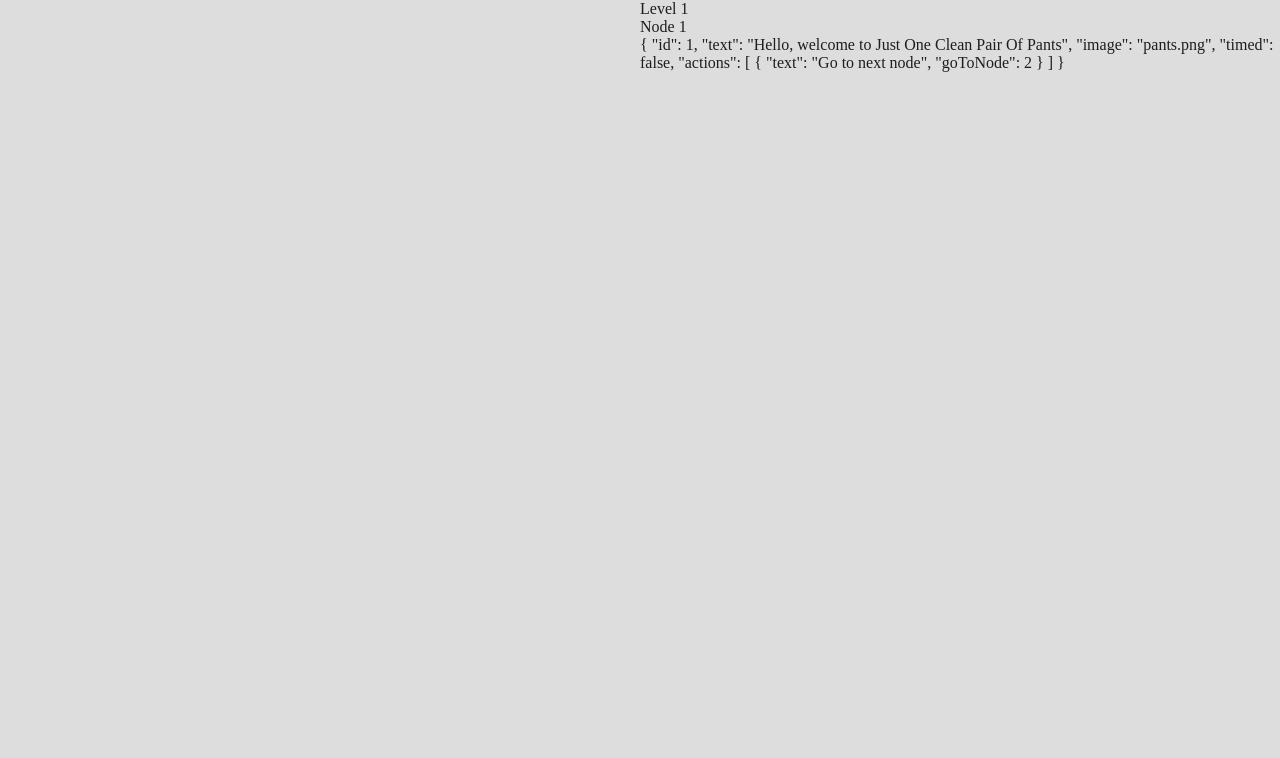
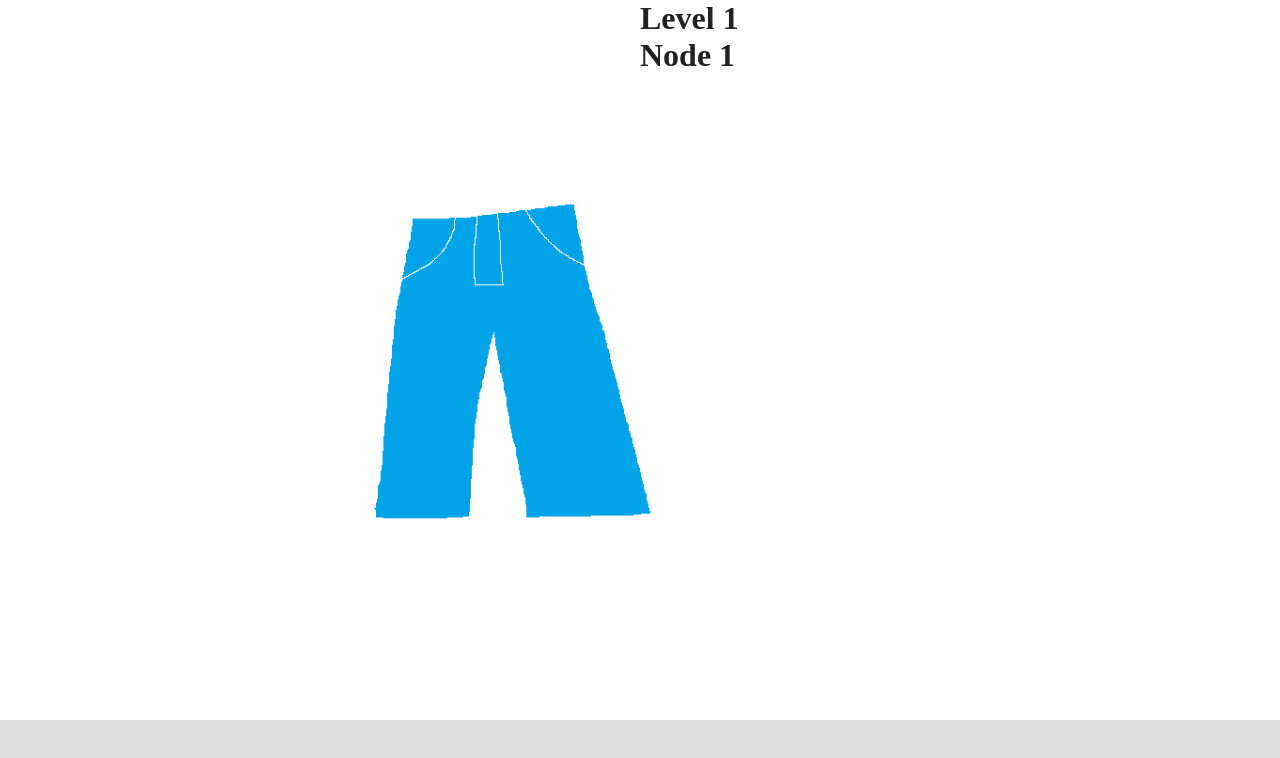
Before and after one commit to hesselapplications/cleanpants, a Vue app: page / in a window 1280 px wide. Shown: the top 758 px of the page. Built offline with nearby package versions, Linux system fonts and the light colour scheme.

Commit message:
Add basic navigation

```diff
--- a/src/App.vue
+++ b/src/App.vue
@@ -1,10 +1,20 @@
 <template>
   <div id="app">
     <BackgroundImage :levelId="levelId" :image="node.image">
-      <p>Level {{levelId}}</p>
-      <p>Node {{nodeId}}</p>
-      <p>{{node}}</p>
+      <h1>Level {{levelId}}</h1>
+      <h1>Node {{nodeId}}</h1>
     </BackgroundImage>
+    <v-bottom-sheet v-model="sheet" inset hide-overlay>
+      <v-sheet class="text-center" height="200px">
+        <h1>{{node.text}}</h1>
+        <br>
+        <v-btn
+          v-for="(action, index) in node.actions"
+          :key="index"
+          @click="goTo(action.goToLevel, action.goToNode)"
+        >{{action.text}}</v-btn>
+      </v-sheet>
+    </v-bottom-sheet>
   </div>
 </template>
 
@@ -19,6 +29,7 @@ export default {
   },
   data() {
     return {
+      sheet: true,
       levels: [],
       levelId: 1,
       nodeId: 1
@@ -36,6 +47,12 @@ export default {
   created() {
     this.levels.push(level1.level);
     this.levels.push(level2.level);
+  },
+  methods: {
+    goTo(levelId, nodeId) {
+      if (levelId) this.levelId = levelId;
+      if (nodeId) this.nodeId = nodeId;
+    }
   }
 };
 </script>
--- a/src/levels/1.js
+++ b/src/levels/1.js
@@ -25,7 +25,7 @@ export default {
                 }]
             },
             {
-                id: 2,
+                id: 3,
                 text: "Aww damn, you've already beat the level",
                 image: "pants.png",
                 timed: false,
--- a/src/levels/2.js
+++ b/src/levels/2.js
@@ -1,6 +1,6 @@
 export default {
     level: {
-        id: 1,
+        id: 2,
         nodes: [{
                 id: 1,
                 text: "Hello, welcome to level 2!",
@@ -25,7 +25,7 @@ export default {
                 }]
             },
             {
-                id: 2,
+                id: 3,
                 text: "Aww damn, you've already beat the game",
                 image: "pants.png",
                 timed: false,
```
